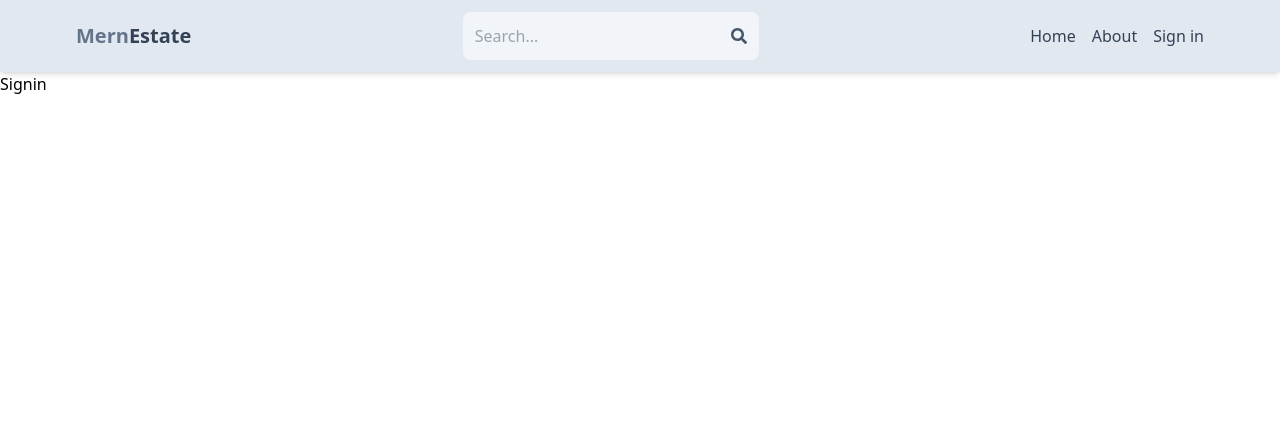
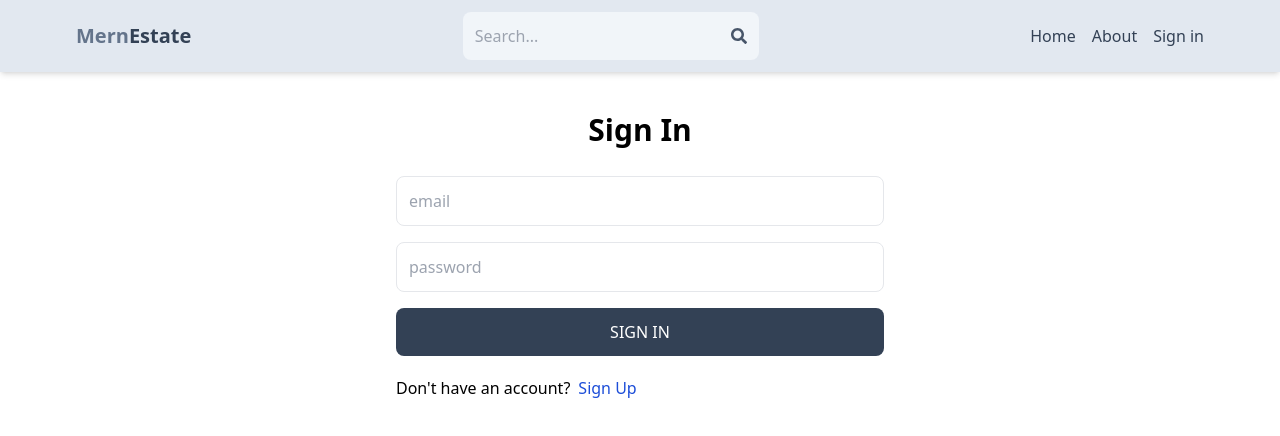
Before and after one commit to iamlydial/mern-estates, a React (Vite) app in the folder client/: page /sign-in in a window 1280 px wide. Shown: the top 436 px of the page. Built offline with nearby package versions, Linux system fonts and the light colour scheme.

Commit message:
Update Signin.jsx
- add sign in frontend functionality connected to BE

```diff
--- a/client/src/pages/Signin.jsx
+++ b/client/src/pages/Signin.jsx
@@ -1,11 +1,85 @@
-import React from 'react'
+import React, { useState } from 'react'
+import { useNavigate } from 'react-router-dom';
+import { Link
 
+ } from 'react-router-dom';
 const Signin = () => {
+  const [formData, setFormData] = useState({});
+  const [error, setError] = useState(null);
+  const [loading, setLoading] = useState(false);
+  const navigate = useNavigate();
+
+  const handleChange = (e) => {
+    setFormData({
+      ...formData,
+      [e.target.id]: e.target.value,
+    });
+  };
+
+  const handleSubmit = async (e) => {
+    e.preventDefault();
+    try {
+      setLoading(true);
+      const res = await fetch("/api/auth/signin", {
+        method: "POST",
+        headers: {
+          "Content-Type": "application/json",
+        },
+        body: JSON.stringify(formData),
+      });
+      const data = await res.json();
+      console.log(data, "data");
+
+      if (data.success === false) {
+        setLoading(false);
+        setError(data.message);
+
+        return;
+      }
+      setLoading(false);
+      setError(null);
+      navigate('/');
+    } catch (error) {
+      setLoading(false);
+      setError(error.message);
+    }
+  };
+
   return (
-    <div>
-      Signin
+    <div className="p-3 max-w-lg mx-auto">
+      <h1 className="text-3xl text-center font-semibold my-7">Sign In</h1>
+      <form onSubmit={handleSubmit} className="flex flex-col gap-4">
+        <input
+          type="email"
+          id="email"
+          placeholder="email"
+          className="border p-3 rounded-lg"
+          onChange={handleChange}
+        />
+        <input
+          type="password"
+          id="password"
+          placeholder="password"
+          className="border p-3 rounded-lg"
+          onChange={handleChange}
+        />
+        <button
+          disabled={loading}
+          className="bg-slate-700 text-white p-3 rounded-lg uppercase hover:opacity-95 disabled:opacity-80"
+        >
+          {loading ? "loading..." : "Sign In"}
+        </button>
+      </form>
+      <div className="flex gap-2 mt-5">
+        <p>Don't have an account?</p>
+        <Link to={"/sign-in"}>
+          <span className="text-blue-700">Sign Up</span>
+        </Link>
+      </div>
+      {error && <p className="text-red-500 mt-5">{error}</p>}
     </div>
-  )
-}
+  );
+};
+
 
 export default Signin
```
